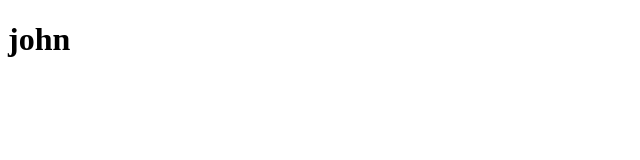
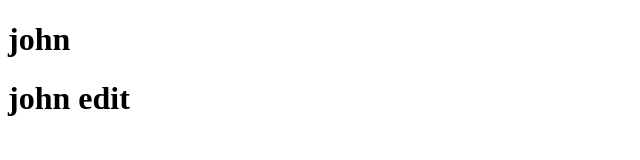
Before and after one commit to MinaSamirGerges/github_lab2, a plain HTML site: page index.html in a window 1280 px wide. Shown: the whole page, without its empty margins (0-640 px from the left). Drawn offline with Linux system fonts and the light colour scheme.

Commit message:
john pull offline

```diff
--- a/index.html
+++ b/index.html
@@ -8,5 +8,6 @@
 </head>
 <body>
     <h1>john</h1>
+    <h1>john edit</h1>
 </body>
 </html>
```
